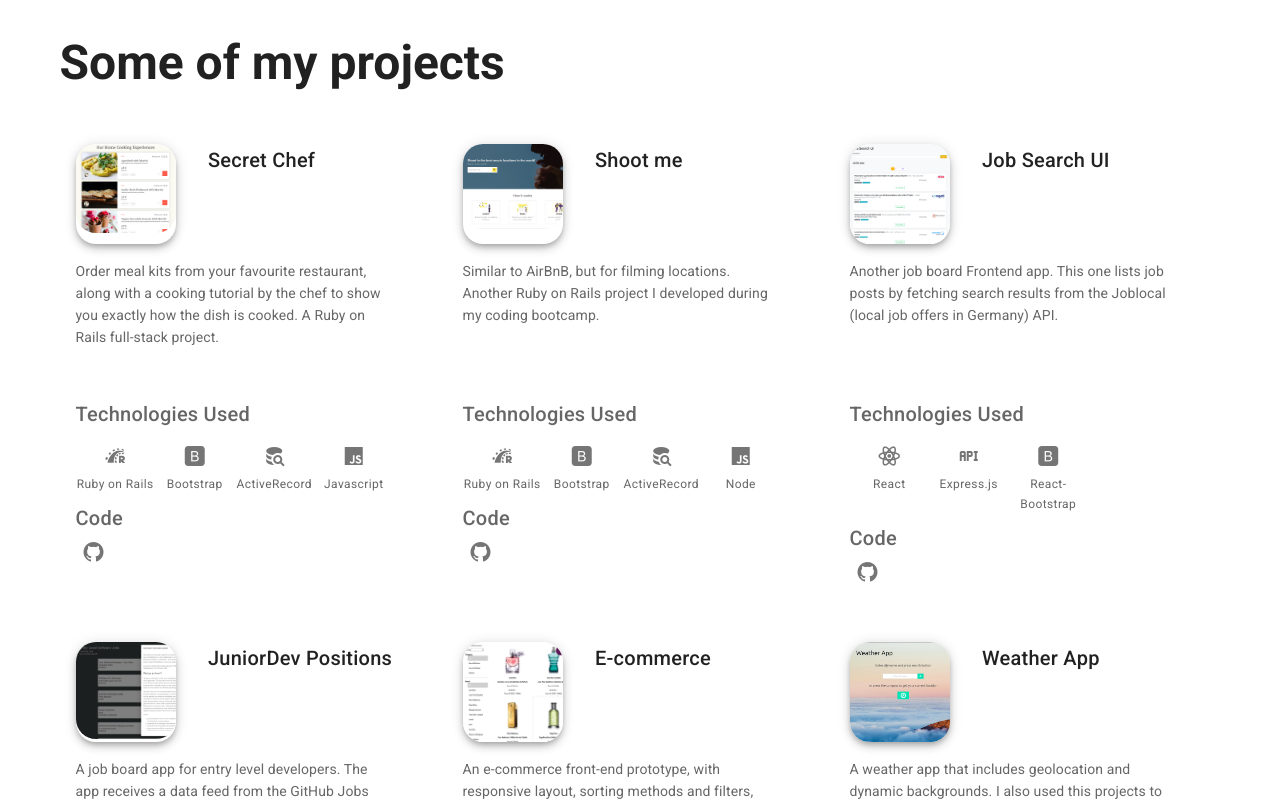
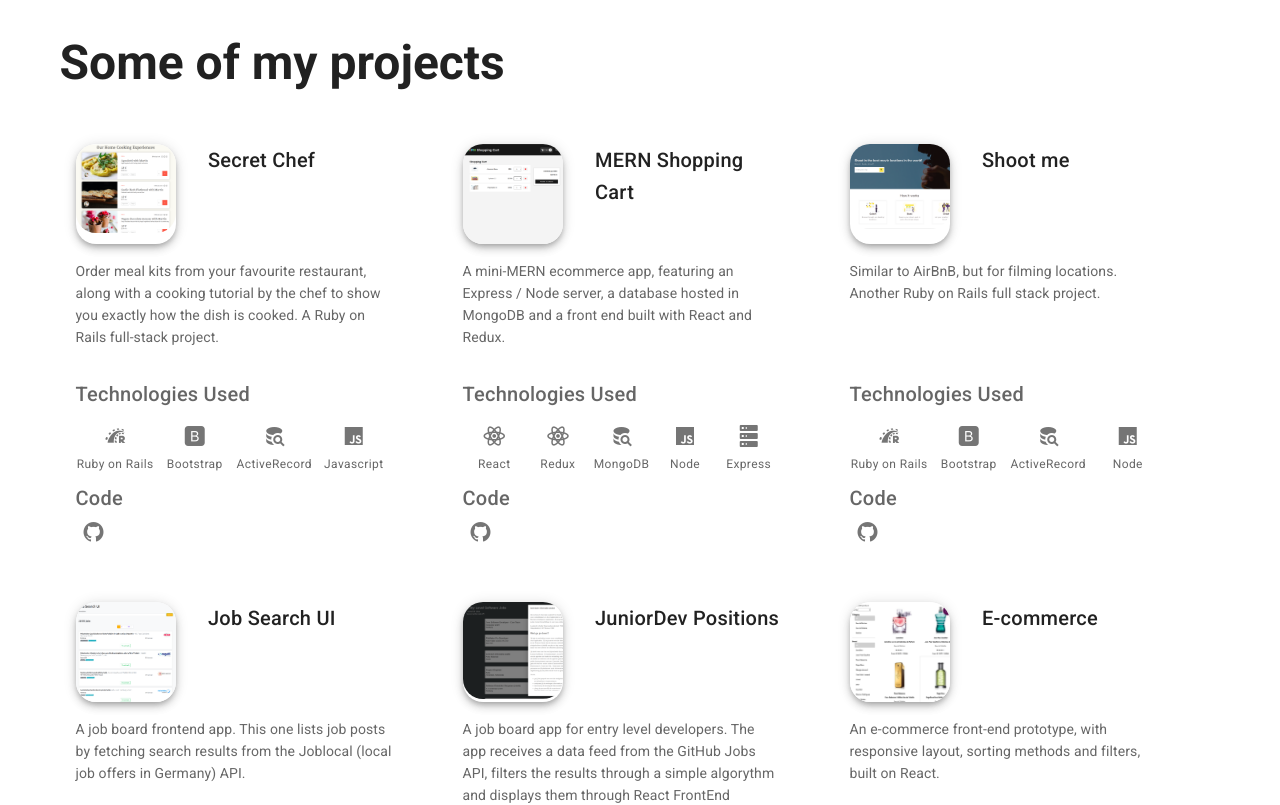
Before and after one commit to MrFacundo/portfolio, a Vue app: page / in a window 1280 px wide. Shown: the part 760-1565 px from the top of the page. Built offline with nearby package versions, Linux system fonts and the light colour scheme.

Commit message:
added ecommerce app

```diff
--- a/src/components/PPortfolioApp.vue
+++ b/src/components/PPortfolioApp.vue
@@ -70,7 +70,7 @@ export default {
   transition: transform 400ms cubic-bezier(0.5, 0, 0.5, 1), opacity 250ms linear;
 }
 .app-description {
-  min-height: 130px;
+  min-height: 110px;
   max-width: 100%;
   word-break: normal;
 }
--- a/src/views/Home.vue
+++ b/src/views/Home.vue
@@ -120,6 +120,53 @@ export default {
           },
         },
         {
+          name: "MERN Shopping Cart",
+          price: "COMING SOON",
+          logo: "mern-cart.png",
+          platforms: [
+            {
+              name: "apple",
+              icon: "mdi-apple",
+              link: "https://mern-shopping-cart1.herokuapp.com",
+            },
+            {
+              name: "android",
+              icon: "mdi-android",
+              link: "",
+            },
+          ],
+          description:
+            "A mini-MERN ecommerce app, featuring an Express / Node server, a database hosted in MongoDB and a front end built with React and Redux.",
+          technologies: [
+            {
+              name: "React",
+              icon: "mdi-react",
+            },
+                        {
+              name: "Redux",
+              icon: "mdi-react",
+            },
+            {
+              name: "MongoDB",
+              icon: "mdi-database-search",
+            },
+            {
+              name: "Node",
+              icon: "mdi-language-javascript",
+            },
+            {
+              name: "Express",
+              icon: "mdi-server",
+              link: "",
+            },
+          ],
+          code: {
+            name: "github",
+            icon: "mdi-github",
+            link: "https://github.com/MrFacundo/MERN-ecommerce",
+          },
+        },
+        {
           name: "Shoot me",
           price: "COMING SOON",
           logo: "shoot-me.png",
@@ -136,7 +183,7 @@ export default {
             },
           ],
           description:
-            "Similar to AirBnB, but for filming locations. Another Ruby on Rails project I developed during my coding bootcamp.",
+            "Similar to AirBnB, but for filming locations. Another Ruby on Rails full stack project.",
           technologies: [
             {
               name: "Ruby on Rails",
@@ -176,7 +223,7 @@ export default {
             },
           ],
           description:
-            "Another job board Frontend app. This one lists job posts by fetching search results from the Joblocal (local job offers in Germany) API.",
+            "A job board frontend app. This one lists job posts by fetching search results from the Joblocal (local job offers in Germany) API.",
           technologies: [
             {
               name: "React",
```
Also changed, not shown: src/assets/mern-cart.png (added).
